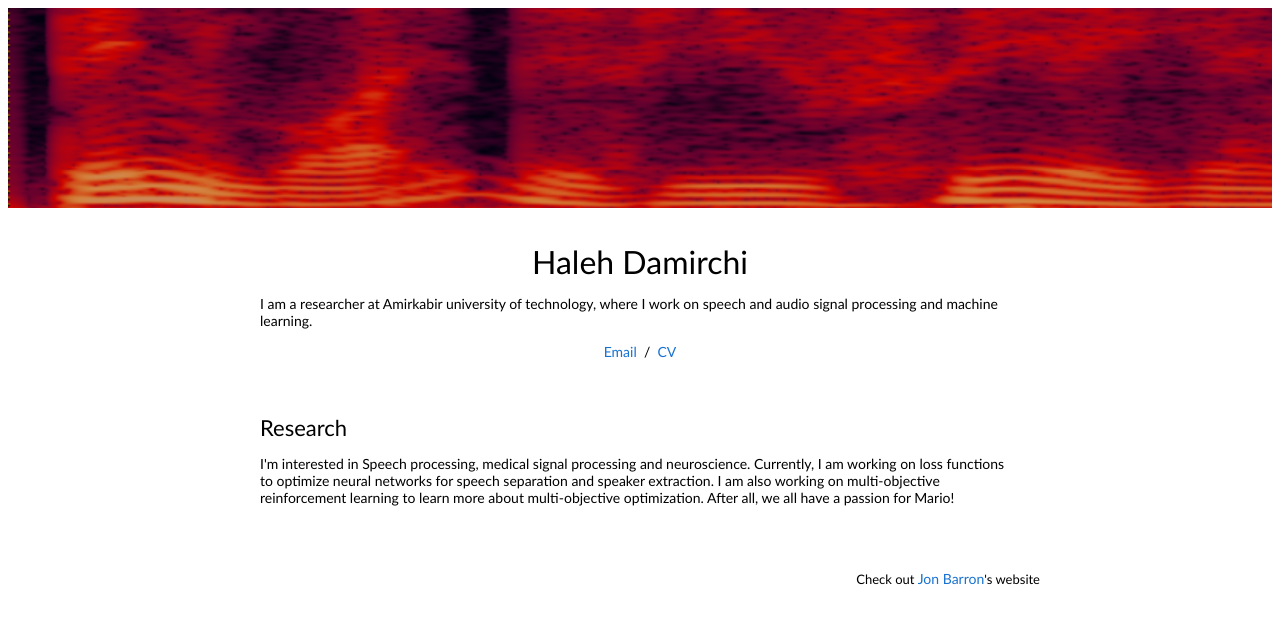
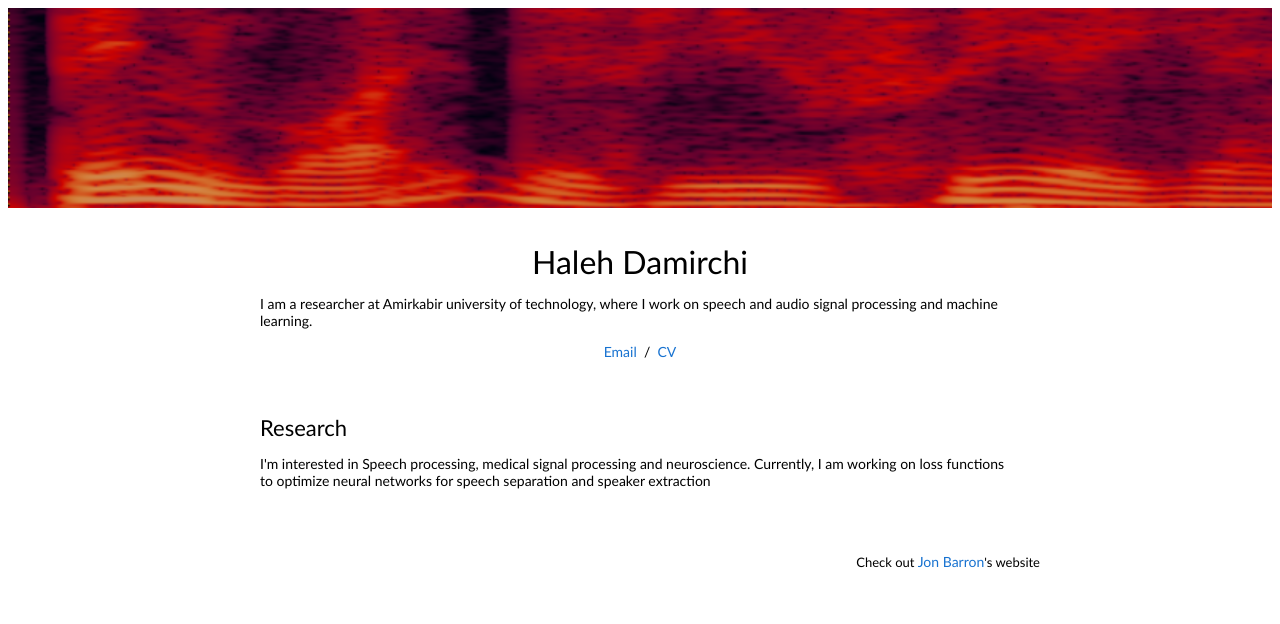
Before and after one commit to thisishale/thisishale.github.io, a plain HTML site: page index.html in a window 1280 px wide. Drawn offline with Linux system fonts and the light colour scheme.

Commit message:
Update index.html

```diff
--- a/index.html
+++ b/index.html
@@ -57,7 +57,7 @@
               <heading>Research</heading>
               <p>
                 I'm interested in Speech processing, medical signal processing and neuroscience.
-				Currently, I am working on loss functions to optimize neural networks for speech separation and speaker extraction. I am also working on multi-objective reinforcement learning to learn more about multi-objective optimization. After all, we all have a passion for Mario!
+				Currently, I am working on loss functions to optimize neural networks for speech separation and speaker extraction
               </p>
             </td>
           </tr>
```
